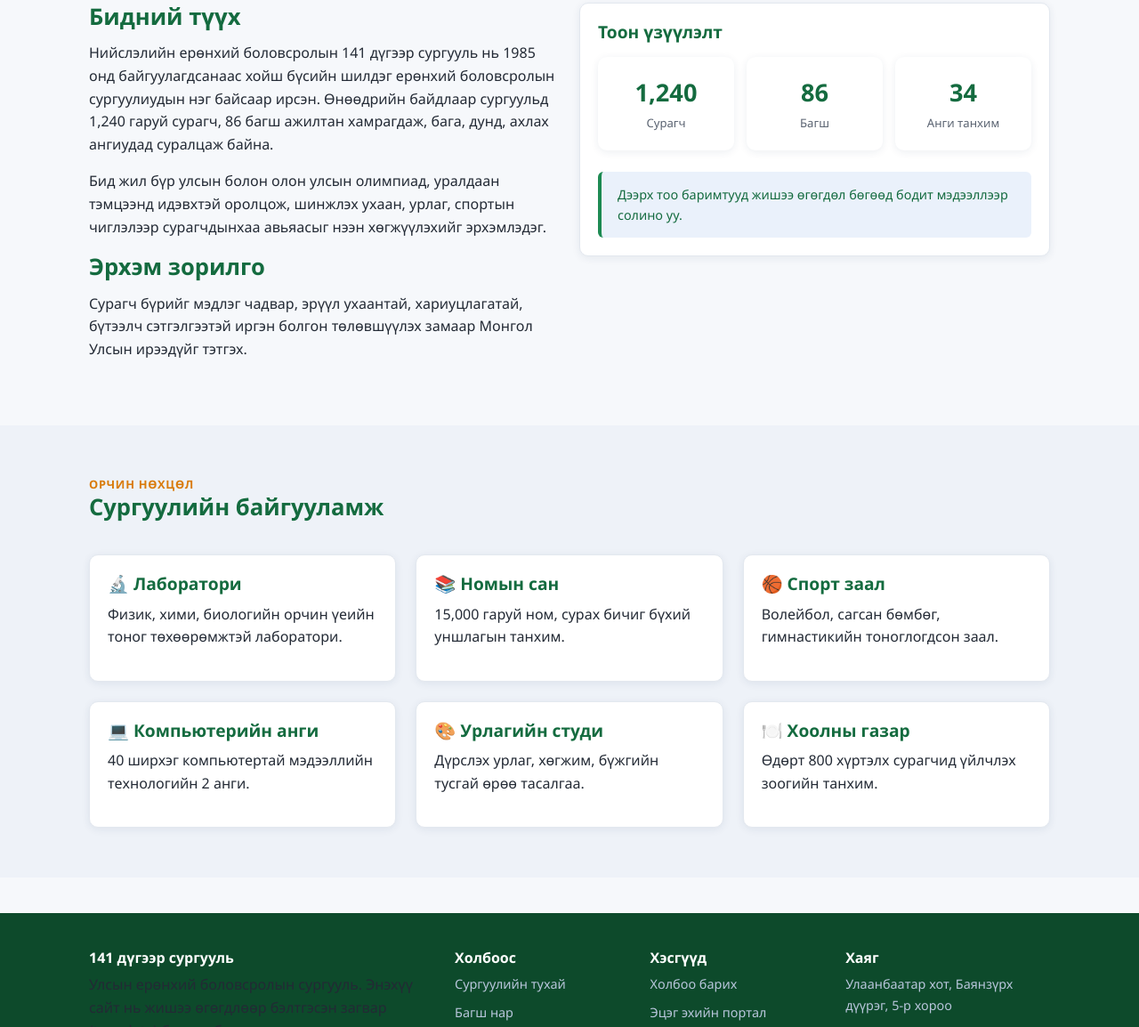
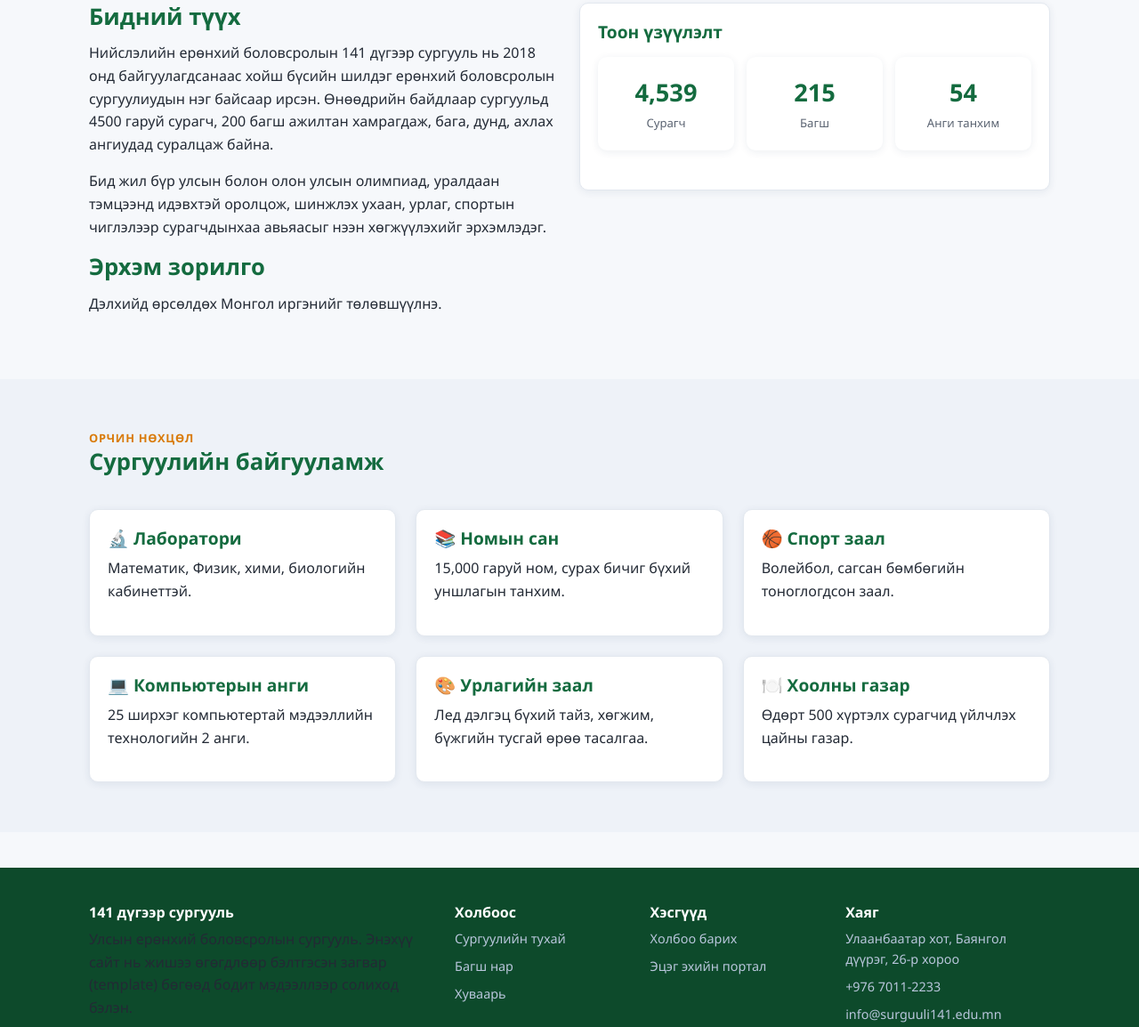
Before and after one commit to school-141/school-website, a plain HTML site: page about.html in a window 1280 px wide. Shown: the part 298-1452 px from the top of the page at 89% size. Drawn offline with Linux system fonts and the light colour scheme.

Commit message:
Бодит мэдээлэл, лого, эцэг эхийн порталын холбоос шинэчлэлт

```diff
--- a/about.html
+++ b/about.html
@@ -11,7 +11,7 @@
 <div class="topbar">
   <div class="container">
     <span>📞 +976 7011-2233 &nbsp; | &nbsp; ✉️ info@surguuli141.edu.mn</span>
-    <span><a href="parent-portal.html">Эцэг эхийн портал</a></span>
+    <span><a href="https://edumap.mn/" target="_blank" rel="noopener">Эцэг эхийн портал</a></span>
   </div>
 </div>
 
@@ -32,7 +32,7 @@
         <li><a href="staff.html">Багш нар</a></li>
         <li><a href="schedule.html">Хичээлийн хуваарь</a></li>
         <li><a href="contact.html">Холбоо барих</a></li>
-        <li><a href="parent-portal.html" class="portal-link">Эцэг эхийн портал</a></li>
+        <li><a href="https://edumap.mn/" target="_blank" rel="noopener" class="portal-link">Эцэг эхийн портал</a></li>
       </ul>
     </nav>
   </div>
@@ -49,21 +49,20 @@
   <div class="container grid grid-2">
     <div>
       <h2>Бидний түүх</h2>
-      <p>Нийслэлийн ерөнхий боловсролын 141 дүгээр сургууль нь 1985 онд байгуулагдсанаас хойш бүсийн шилдэг ерөнхий боловсролын сургуулиудын нэг байсаар ирсэн. Өнөөдрийн байдлаар сургуульд 1,240 гаруй сурагч, 86 багш ажилтан хамрагдаж, бага, дунд, ахлах ангиудад суралцаж байна.</p>
+      <p>Нийслэлийн ерөнхий боловсролын 141 дүгээр сургууль нь 2018 онд байгуулагдсанаас хойш бүсийн шилдэг ерөнхий боловсролын сургуулиудын нэг байсаар ирсэн. Өнөөдрийн байдлаар сургуульд 4500 гаруй сурагч, 200 багш ажилтан хамрагдаж, бага, дунд, ахлах ангиудад суралцаж байна.</p>
       <p>Бид жил бүр улсын болон олон улсын олимпиад, уралдаан тэмцээнд идэвхтэй оролцож, шинжлэх ухаан, урлаг, спортын чиглэлээр сурагчдынхаа авьяасыг нээн хөгжүүлэхийг эрхэмлэдэг.</p>
       <h2>Эрхэм зорилго</h2>
-      <p>Сурагч бүрийг мэдлэг чадвар, эрүүл ухаантай, хариуцлагатай, бүтээлч сэтгэлгээтэй иргэн болгон төлөвшүүлэх замаар Монгол Улсын ирээдүйг тэтгэх.</p>
+      <p>Дэлхийд өрсөлдөх Монгол иргэнийг төлөвшүүлнэ.</p>
     </div>
     <div>
       <div class="card">
         <div class="card-body">
           <h3>Тоон үзүүлэлт</h3>
           <div class="stat-row" style="margin-top:16px;">
-            <div class="stat-card"><strong>1,240</strong><span>Сурагч</span></div>
-            <div class="stat-card"><strong>86</strong><span>Багш</span></div>
-            <div class="stat-card"><strong>34</strong><span>Анги танхим</span></div>
+            <div class="stat-card"><strong>4,539</strong><span>Сурагч</span></div>
+            <div class="stat-card"><strong>215</strong><span>Багш</span></div>
+            <div class="stat-card"><strong>54</strong><span>Анги танхим</span></div>
           </div>
-          <div class="info-box">Дээрх тоо баримтууд жишээ өгөгдөл бөгөөд бодит мэдээллээр солино уу.</div>
         </div>
       </div>
     </div>
@@ -78,7 +77,7 @@
     <div class="grid grid-3">
       <div class="card"><div class="card-body">
         <h3>🔬 Лаборатори</h3>
-        <p>Физик, хими, биологийн орчин үеийн тоног төхөөрөмжтэй лаборатори.</p>
+        <p>Математик, Физик, хими, биологийн кабинеттэй.</p>
       </div></div>
       <div class="card"><div class="card-body">
         <h3>📚 Номын сан</h3>
@@ -86,19 +85,19 @@
       </div></div>
       <div class="card"><div class="card-body">
         <h3>🏀 Спорт заал</h3>
-        <p>Волейбол, сагсан бөмбөг, гимнастикийн тоноглогдсон заал.</p>
+        <p>Волейбол, сагсан бөмбөгийн тоноглогдсон заал.</p>
       </div></div>
       <div class="card"><div class="card-body">
-        <h3>💻 Компьютерийн анги</h3>
-        <p>40 ширхэг компьютертай мэдээллийн технологийн 2 анги.</p>
+        <h3>💻 Компьютерын анги</h3>
+        <p>25 ширхэг компьютертай мэдээллийн технологийн 2 анги.</p>
       </div></div>
       <div class="card"><div class="card-body">
-        <h3>🎨 Урлагийн студи</h3>
-        <p>Дүрслэх урлаг, хөгжим, бүжгийн тусгай өрөө тасалгаа.</p>
+        <h3>🎨 Урлагийн заал</h3>
+        <p>Лед дэлгэц бүхий тайз, хөгжим, бүжгийн тусгай өрөө тасалгаа.</p>
       </div></div>
       <div class="card"><div class="card-body">
         <h3>🍽️ Хоолны газар</h3>
-        <p>Өдөрт 800 хүртэлх сурагчид үйлчлэх зоогийн танхим.</p>
+        <p>Өдөрт 500 хүртэлх сурагчид үйлчлэх цайны газар.</p>
       </div></div>
     </div>
   </div>
@@ -122,13 +121,13 @@
       <h4>Хэсгүүд</h4>
       <ul>
         <li><a href="contact.html">Холбоо барих</a></li>
-        <li><a href="parent-portal.html">Эцэг эхийн портал</a></li>
+        <li><a href="https://edumap.mn/" target="_blank" rel="noopener">Эцэг эхийн портал</a></li>
       </ul>
     </div>
     <div>
       <h4>Хаяг</h4>
       <ul>
-        <li>Улаанбаатар хот, Баянзүрх дүүрэг, 5-р хороо</li>
+        <li>Улаанбаатар хот, Баянгол дүүрэг, 26-р хороо</li>
         <li>+976 7011-2233</li>
         <li>info@surguuli141.edu.mn</li>
       </ul>
```
Also changed, not shown: contact.html (+5 -5 lines), index.html (+10 -10 lines), parent-portal.html (+3 -3 lines), schedule.html (+4 -4 lines), staff.html (+4 -4 lines).
